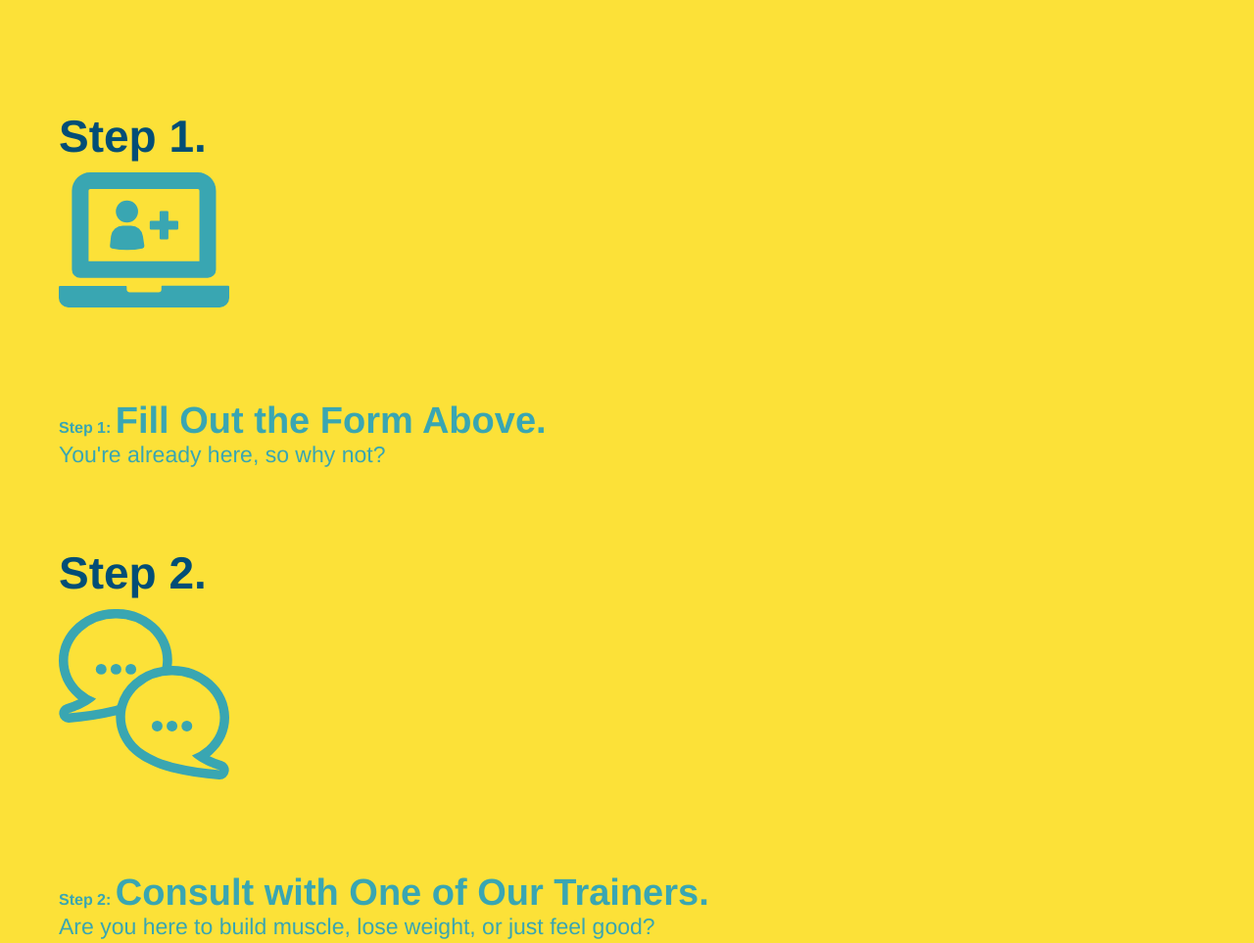
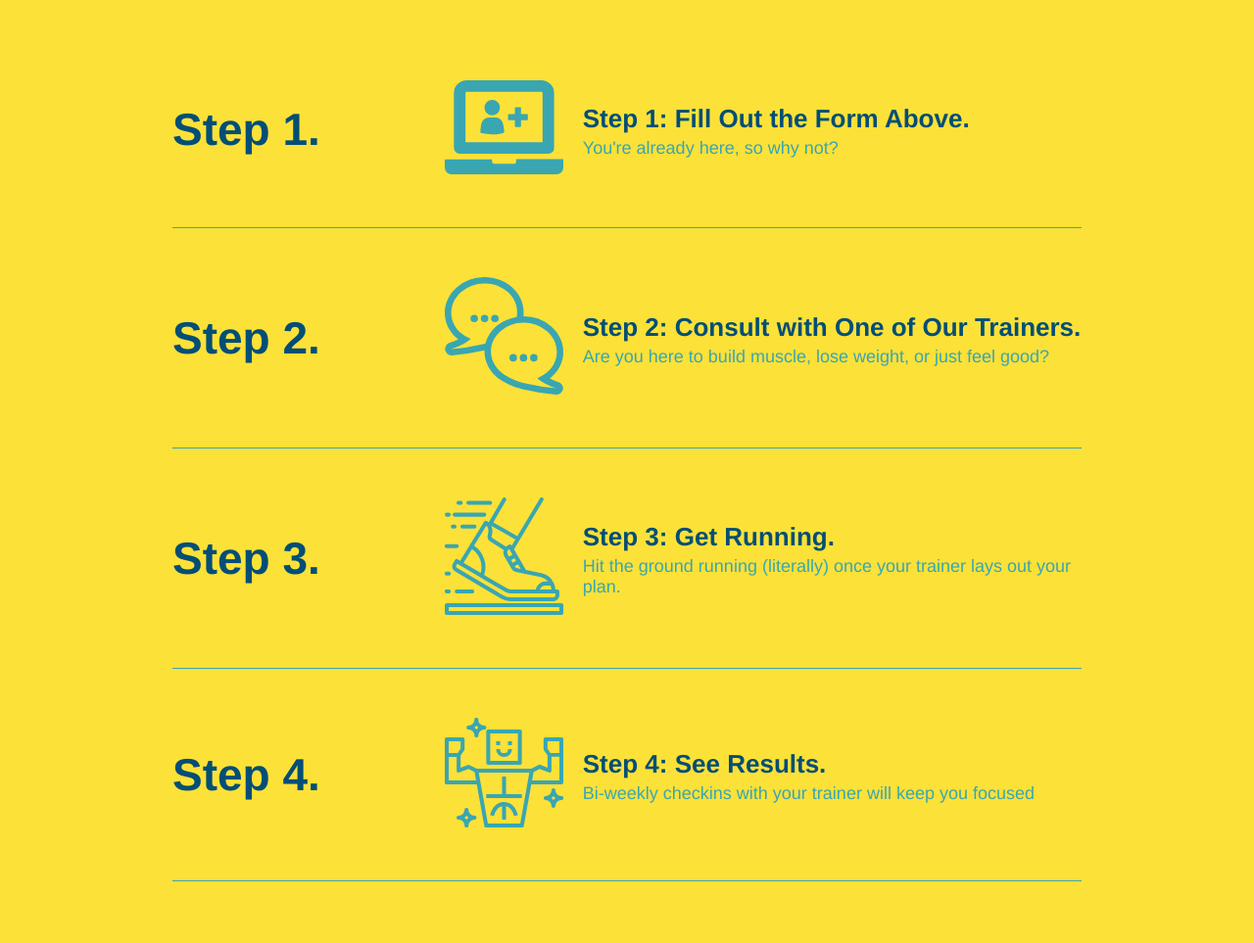
Before and after one commit to sdavis525/run-buddy, a plain HTML site: page runbuddy.html in a window 1280 px wide. Shown: the part 1153-2116 px from the top of the page at 98% size. Drawn offline with Linux system fonts and the light colour scheme.

Commit message:
add flexbox to the steps

```diff
--- a/assets/css/runbuddy.css
+++ b/assets/css/runbuddy.css
@@ -146,28 +146,48 @@ section {
     border-color: #39a6b2;
   }
 
-.steps div { margin-bottom: 80px;
+  .step {
+    margin: 50px auto;
+    padding-bottom: 50px;
+    width: 80%;
+    border-bottom: 1px solid #39a6b2;
+    display: flex;
+    flex-wrap: wrap;
+    align-items: center;
+    justify-content: space-between;
+  }
+
+.step h3 { color:#024e76;
+    font-size: 46px;
+    flex: 1 30%;
 
 }
 
-.steps img { width: 15%;
-    margin: 10px 0;
+.step-text p { color: #39a6b2;
+    font-size: 18px;
 
 }
-
-.steps h3 { color:#024e76;
-    font-size: 46px;
-    margin-top: 10px;
+.step-text h4 {
+    font-size: 26px;
+    line-height: 1.5;
+    color: #024e76;
+  }
+.step-info {
+    flex: 2 70%;
+    display: flex;
+    flex-wrap: wrap;
+    align-items: center;
 
 }
+.step-img {
+    flex: 1 12%;
+    margin-right: 20px;
+  }
 
-.steps p { color: #39a6b2;
-    font-size: 23px;
-}
+  .step-text {
+    flex: 12;
+  }
 
-.steps span {
-        font-size: 38px;
-}
 /* steps style ends*/
 
 /*trainer style starts here*/
```
